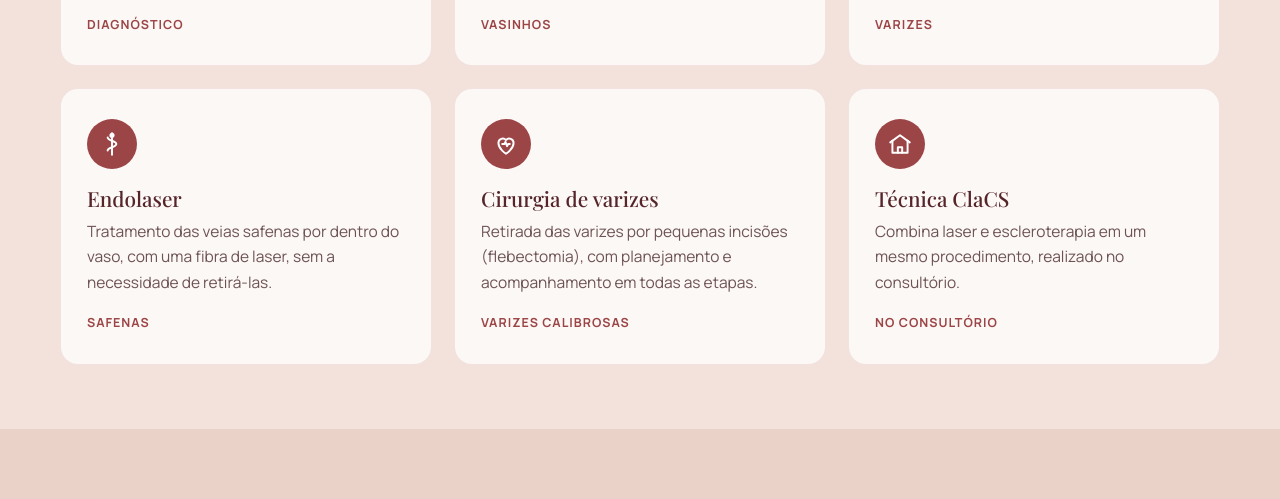
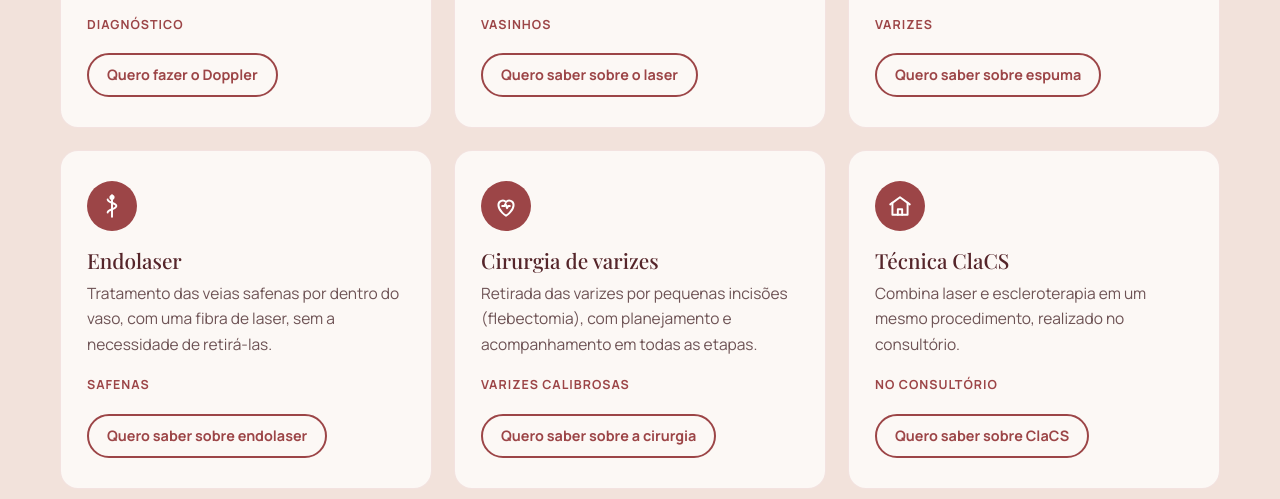
Before and after one commit to luizcrisantoo/site-beth-moreno, a plain HTML site: page index.html in a window 1280 px wide. Shown: the part 2009-2508 px from the top of the page. Drawn offline with nearby package versions, Linux system fonts and the light colour scheme.

Commit message:
Padrão: botão de WhatsApp por serviço e título com palavra-chave
Co-authored-by: OpenBot <335604065+openbotgit[bot]@users.noreply.github.com>

```diff
--- a/css/styles.css
+++ b/css/styles.css
@@ -241,3 +241,7 @@ p { margin: 0 0 1em; }
 
 .nowrap { white-space: nowrap; }
 .about .eyebrow { color: var(--brand-deep); }
+
+/* Botão de WhatsApp por serviço (padrão) */
+.treatment__cta { margin-top: 18px; min-height: 44px; padding: 10px 18px; font-size: .9rem; justify-self: start; align-self: end; }
+.treatments__grid .treatment { grid-template-rows: auto auto 1fr auto auto; }
--- a/index.html
+++ b/index.html
@@ -248,7 +248,7 @@
       <div class="container hero__grid">
         <div class="hero__content">
           <span class="eyebrow">Boa Viagem · Recife</span>
-          <h1>Pernas pesadas, varizes ou vasinhos? Cuide da saúde das suas pernas em Recife.</h1>
+          <h1>Varizes, vasinhos ou pernas pesadas? Cuidado vascular em Recife, em Boa Viagem.</h1>
           <p class="hero__lead">Avaliação vascular com ultrassom Doppler na própria consulta e tratamento de varizes e vasinhos com laser, espuma, endolaser e cirurgia, em um consultório pensado para você se sentir acolhida.</p>
           <div class="hero__actions">
             <a class="btn btn--primary js-wa" href="https://wa.me/5581992445626?text=Ol%C3%A1!%20Gostaria%20de%20agendar%20uma%20consulta%20com%20a%20Dra.%20Beth%20Moreno." target="_blank" rel="noopener">
@@ -333,36 +333,42 @@
             <h3>Ultrassom Doppler</h3>
             <p>Exame que mostra como o sangue circula nas veias. É feito durante a própria consulta, para uma avaliação mais completa.</p>
             <span class="treatment__tag">Diagnóstico</span>
+            <a class="btn btn--ghost treatment__cta" href="https://wa.me/5581992445626?text=Ol%C3%A1%21%20Gostaria%20de%20saber%20mais%20sobre%20o%20ultrassom%20Doppler%20com%20a%20Dra.%20Beth%20Moreno." target="_blank" rel="noopener">Quero fazer o Doppler</a>
           </article>
           <article class="treatment">
             <span class="treatment__icon"><svg viewBox="0 0 24 24" fill="none" stroke="currentColor" stroke-width="1.8" stroke-linecap="round" stroke-linejoin="round" aria-hidden="true"><path d="M3 21 13 11"/><path d="M15 3v3M21 9h-3M19.2 4.8 17 7M13 11l2-2"/><circle cx="16" cy="8" r="1.2"/></svg></span>
             <h3>Laser transdérmico</h3>
             <p>Atua sobre a pele para tratar vasinhos e pequenos vasos de forma precisa, sem cortes.</p>
             <span class="treatment__tag">Vasinhos</span>
+            <a class="btn btn--ghost treatment__cta" href="https://wa.me/5581992445626?text=Ol%C3%A1%21%20Gostaria%20de%20saber%20mais%20sobre%20o%20laser%20transd%C3%A9rmico%20para%20vasinhos%20com%20a%20Dra.%20Beth%20Moreno." target="_blank" rel="noopener">Quero saber sobre o laser</a>
           </article>
           <article class="treatment">
             <span class="treatment__icon"><svg viewBox="0 0 24 24" fill="none" stroke="currentColor" stroke-width="1.8" stroke-linecap="round" stroke-linejoin="round" aria-hidden="true"><path d="m18 2 4 4M20 4l-9.5 9.5M14 4l6 6"/><path d="M15.5 8.5 7 17l-2 .5.5-2L14 7"/><path d="m5 19-3 3"/></svg></span>
             <h3>Escleroterapia com espuma</h3>
             <p>Aplicação de espuma esclerosante para tratar varizes de diferentes calibres, das mais simples às mais avançadas.</p>
             <span class="treatment__tag">Varizes</span>
+            <a class="btn btn--ghost treatment__cta" href="https://wa.me/5581992445626?text=Ol%C3%A1%21%20Gostaria%20de%20saber%20mais%20sobre%20a%20escleroterapia%20com%20espuma%20com%20a%20Dra.%20Beth%20Moreno." target="_blank" rel="noopener">Quero saber sobre espuma</a>
           </article>
           <article class="treatment">
             <span class="treatment__icon"><svg viewBox="0 0 24 24" fill="none" stroke="currentColor" stroke-width="1.8" stroke-linecap="round" stroke-linejoin="round" aria-hidden="true"><path d="M12 2v20"/><path d="M8 6c0 3 8 3 8 6s-8 3-8 6"/><circle cx="12" cy="4" r="1.5" fill="currentColor"/></svg></span>
             <h3>Endolaser</h3>
             <p>Tratamento das veias safenas por dentro do vaso, com uma fibra de laser, sem a necessidade de retirá-las.</p>
             <span class="treatment__tag">Safenas</span>
+            <a class="btn btn--ghost treatment__cta" href="https://wa.me/5581992445626?text=Ol%C3%A1%21%20Gostaria%20de%20saber%20mais%20sobre%20o%20endolaser%20com%20a%20Dra.%20Beth%20Moreno." target="_blank" rel="noopener">Quero saber sobre endolaser</a>
           </article>
           <article class="treatment">
             <span class="treatment__icon"><svg viewBox="0 0 24 24" fill="none" stroke="currentColor" stroke-width="1.8" stroke-linecap="round" stroke-linejoin="round" aria-hidden="true"><path d="M12 21s-7-4.4-7-10a4 4 0 0 1 7-2.6A4 4 0 0 1 19 11c0 5.6-7 10-7 10Z"/><path d="M8.5 12h2l1-2 1.5 4 1-2h1.5"/></svg></span>
             <h3>Cirurgia de varizes</h3>
             <p>Retirada das varizes por pequenas incisões (flebectomia), com planejamento e acompanhamento em todas as etapas.</p>
             <span class="treatment__tag">Varizes calibrosas</span>
+            <a class="btn btn--ghost treatment__cta" href="https://wa.me/5581992445626?text=Ol%C3%A1%21%20Gostaria%20de%20saber%20mais%20sobre%20a%20cirurgia%20de%20varizes%20com%20a%20Dra.%20Beth%20Moreno." target="_blank" rel="noopener">Quero saber sobre a cirurgia</a>
           </article>
           <article class="treatment">
             <span class="treatment__icon"><svg viewBox="0 0 24 24" fill="none" stroke="currentColor" stroke-width="1.8" stroke-linecap="round" stroke-linejoin="round" aria-hidden="true"><path d="M3 10.5 12 4l9 6.5"/><path d="M5 9v11h14V9"/><path d="M10 20v-5h4v5"/></svg></span>
             <h3>Técnica ClaCS</h3>
             <p>Combina laser e escleroterapia em um mesmo procedimento, realizado no consultório.</p>
             <span class="treatment__tag">No consultório</span>
+            <a class="btn btn--ghost treatment__cta" href="https://wa.me/5581992445626?text=Ol%C3%A1%21%20Gostaria%20de%20saber%20mais%20sobre%20a%20t%C3%A9cnica%20ClaCS%20com%20a%20Dra.%20Beth%20Moreno." target="_blank" rel="noopener">Quero saber sobre ClaCS</a>
           </article>
         </div>
       </div>
```
